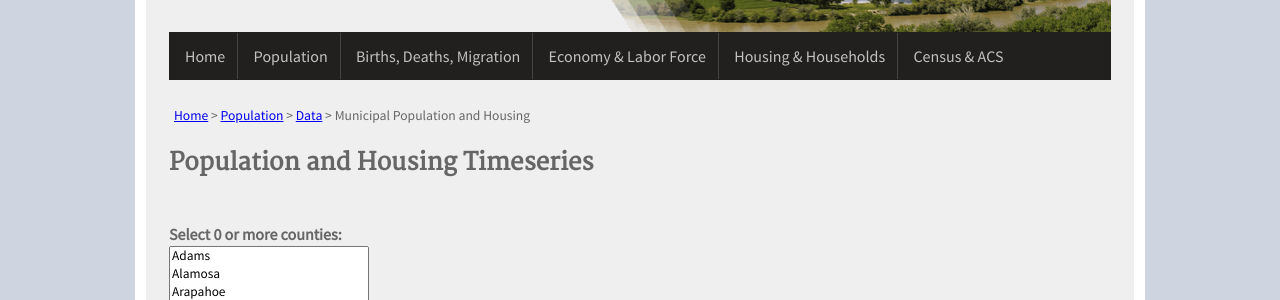
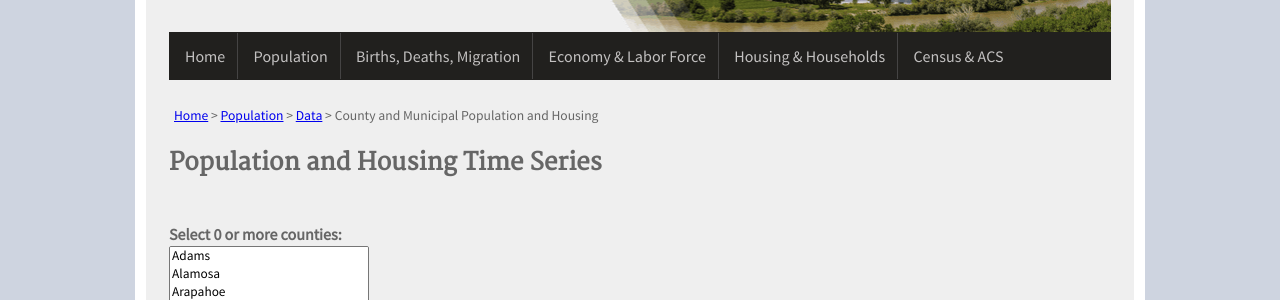
Before and after one commit to TBleess/Website_New, a Jekyll site: the page built from pages/1_Population/data/Lookup_munipophousing.html, in a window 1280 px wide. Shown: the part 206-506 px from the top of the page. Built offline with Jekyll 4.4.1, drawn with Linux system fonts in a browser that asks for light colours.

Commit message:
Updated to reflect County and Municipal Housing

```diff
--- a/pages/1_Population/data/Lookup_munipophousing.html
+++ b/pages/1_Population/data/Lookup_munipophousing.html
@@ -1,6 +1,6 @@
 ---
 layout: page
-title: "Municipal Population and Housing"
+title: "County and Municipal Population and Housing"
 permalink: "/population/data/muni-pop-housing/"
 custom_js:
 - /assets/js/FileSaver.min.js
@@ -18,7 +18,7 @@ tag: "popdata"
   {% endfor %}
 {% endif %}
 
-<h2 id="population-and-housing-timeseries">Population and Housing Timeseries</h2>
+<h2 id="population-and-housing-timeseries">Population and Housing Time Series</h2>
 
 <br />
 <label for="countiesSelected" style="font-weight: bold;">Select 0 or more counties:</label><br />
```
